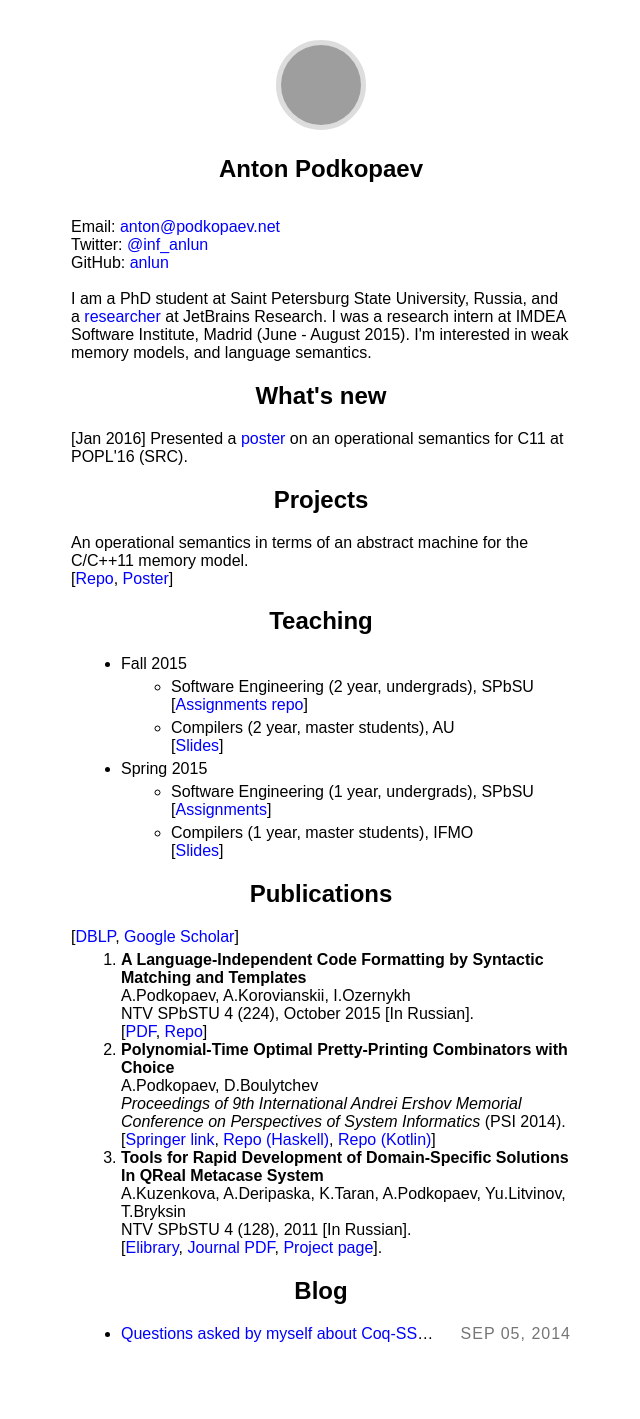
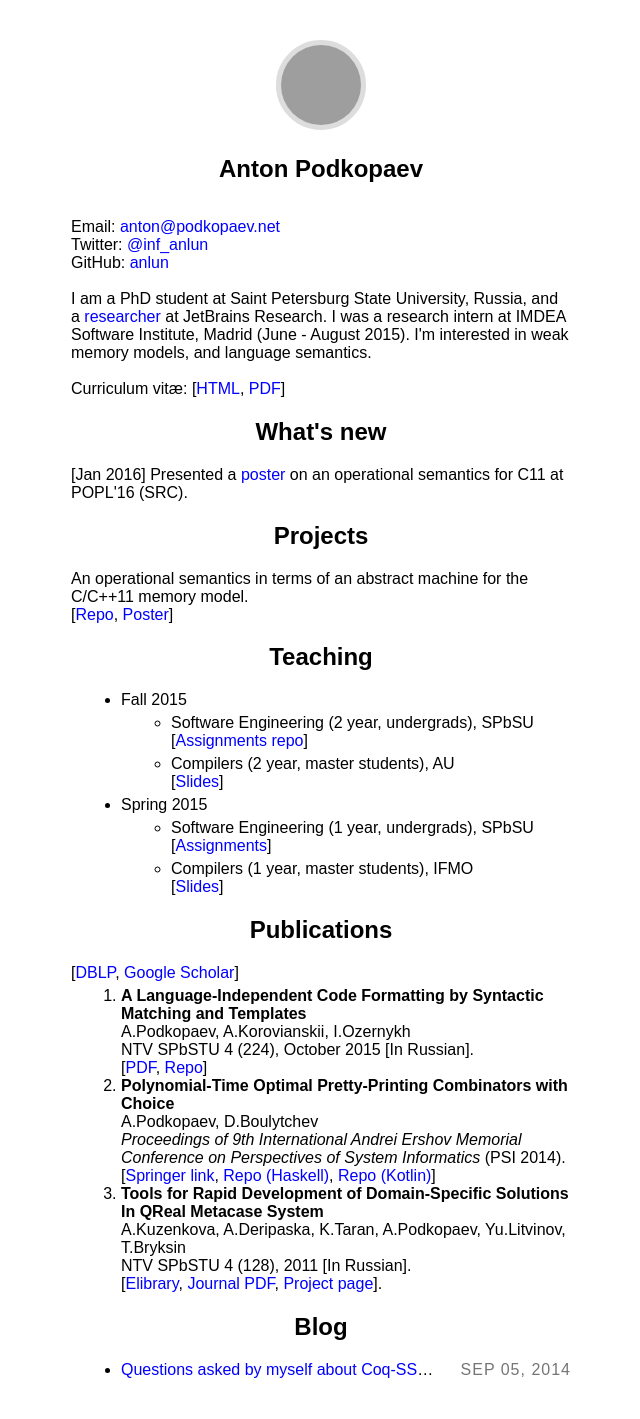
Before and after one commit to anlun/anlun.github.io, a Jekyll site: the page built from index.html, in a window 1280 px wide. Shown: the whole page, without its empty margins (319-959 px from the left). Built offline with Jekyll 4.4.1, drawn with Linux system fonts in a browser that asks for light colours; some web fonts are replaced; Markdown is read by kramdown in place of the engine named in the settings; before the commit the page ends 1383 px from its top, so only the background shows below that; grey boxes are pictures that could not be loaded.

Commit message:
Add link to CV page.

```diff
--- a/index.html
+++ b/index.html
@@ -31,6 +31,9 @@
 and a <a href="https://research.jetbrains.org/researchers/anton">researcher</a> at JetBrains Research.
 I was a research intern at IMDEA Software Institute, Madrid (June - August 2015).
 I'm interested in weak memory models, and language semantics.
+<br />
+<br />
+Curriculum vitæ: [<a href="cv">HTML</a>, <a href="https://drive.google.com/file/d/0B3UPtzTx9FB1MlF6OHdSNkMydnM/view?usp=sharing">PDF</a>]
 </section>
 
 <div class="divider"></div>
```
